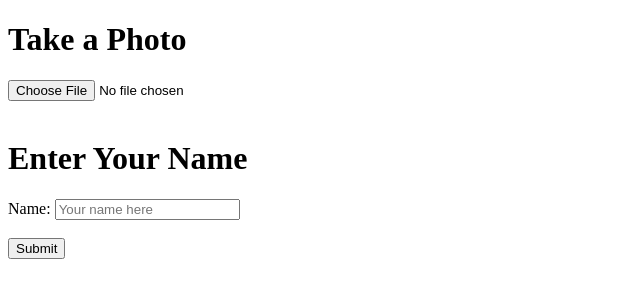
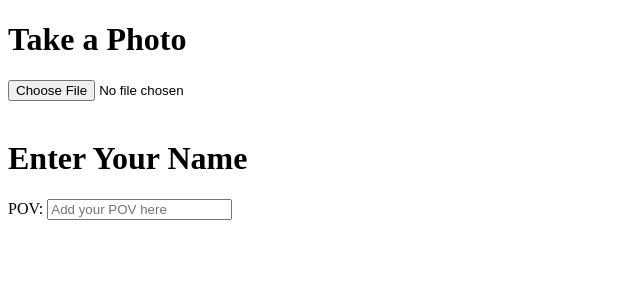
Before and after one commit to goodrows/camera, a plain HTML site: page index.html in a window 1280 px wide. Shown: the whole page, without its empty margins (0-640 px from the left). Drawn offline with Linux system fonts and the light colour scheme.

Commit message:
Update index.html

```diff
--- a/index.html
+++ b/index.html
@@ -27,24 +27,10 @@
             }
         });
     </script>
-</body>
-</html>
-
-
-<!DOCTYPE html>
-<html lang="en">
-<head>
-    <meta charset="UTF-8">
-    <meta name="viewport" content="width=device-width, initial-scale=1.0">
-    <title>Textbox Example</title>
-</head>
-<body>
-    <h1>Enter Your Name</h1>
+        <h1>Enter Your Name</h1>
     <form>
-        <label for="name">Name:</label>
-        <input type="text" id="name" name="name" placeholder="Your name here">
-        <br><br>
-        <input type="submit" value="Submit">
+        <label for="name">POV: </label>
+        <input type="text" id="name" name="name" placeholder="Add your POV here">
     </form>
 </body>
 </html>
```
